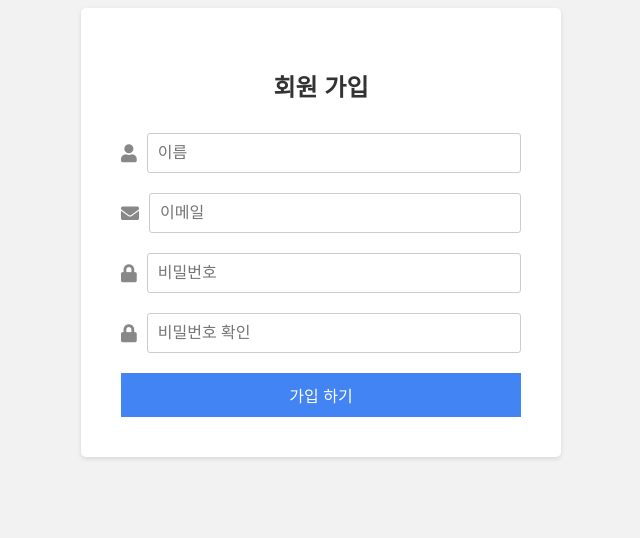
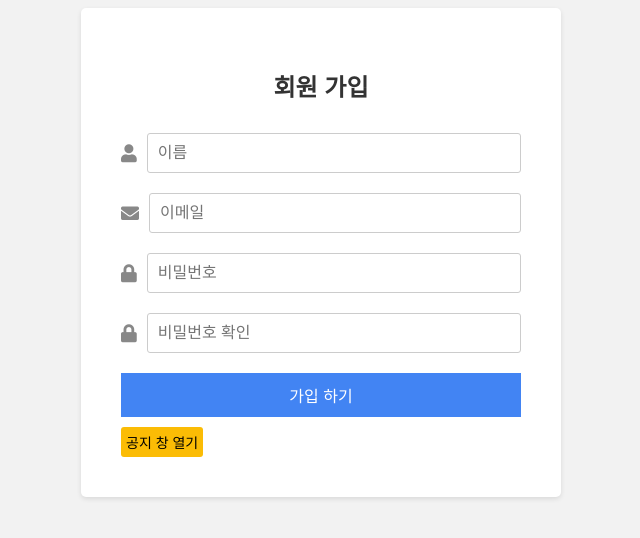
Before and after one commit to hyeongyu36/Google, a plain HTML site: page login.html in a window 1280 px wide. Shown: the whole page, without its empty margins (319-959 px from the left). Drawn offline with Linux system fonts and the light colour scheme.

Commit message:
onclick 공지사항 열기

```diff
--- a/css/login.css
+++ b/css/login.css
@@ -47,3 +47,15 @@ button[type="submit"] {
 button[type="submit"]:hover {
   background-color: #2a67cf;
 }
+input[type="button"] {
+  padding: 5px;
+  font-size: 14px;
+  margin-top: 10px;
+  border-radius: 3px;
+  background-color: #fbbc05;
+  cursor: pointer;
+  border: none;
+}
+input[type="button"]:hover {
+  background-color: #cf9d06;
+}
--- /dev/null
+++ b/css/notice.css
@@ -0,0 +1,20 @@
+@charset "utf-8";
+
+* {
+  box-sizing: border-box;
+}
+body {
+  display: flex;
+  justify-content: center;
+  align-items: center;
+  margin: 0;
+  min-height: 100vh;
+}
+#container {
+  width: 250px;
+  height: 375px;
+  padding: 100px 50px;
+  border: 1px solid black;
+  background: url("../images/memo.jpg") no-repeat;
+  background-size: auto;
+}
--- a/login.html
+++ b/login.html
@@ -32,6 +32,11 @@
           <input type="password" placeholder="비밀번호 확인" />
         </div>
         <button type="submit">가입 하기</button>
+        <input
+          type="button"
+          value="공지 창 열기"
+          onclick="window.open('notice.html')"
+        />
       </form>
     </div>
   </body>
```
Also changed, not shown: css/main.css (+7 -6 lines), notice.html (added, +17 -0 lines), images/memo.jpg (added).
